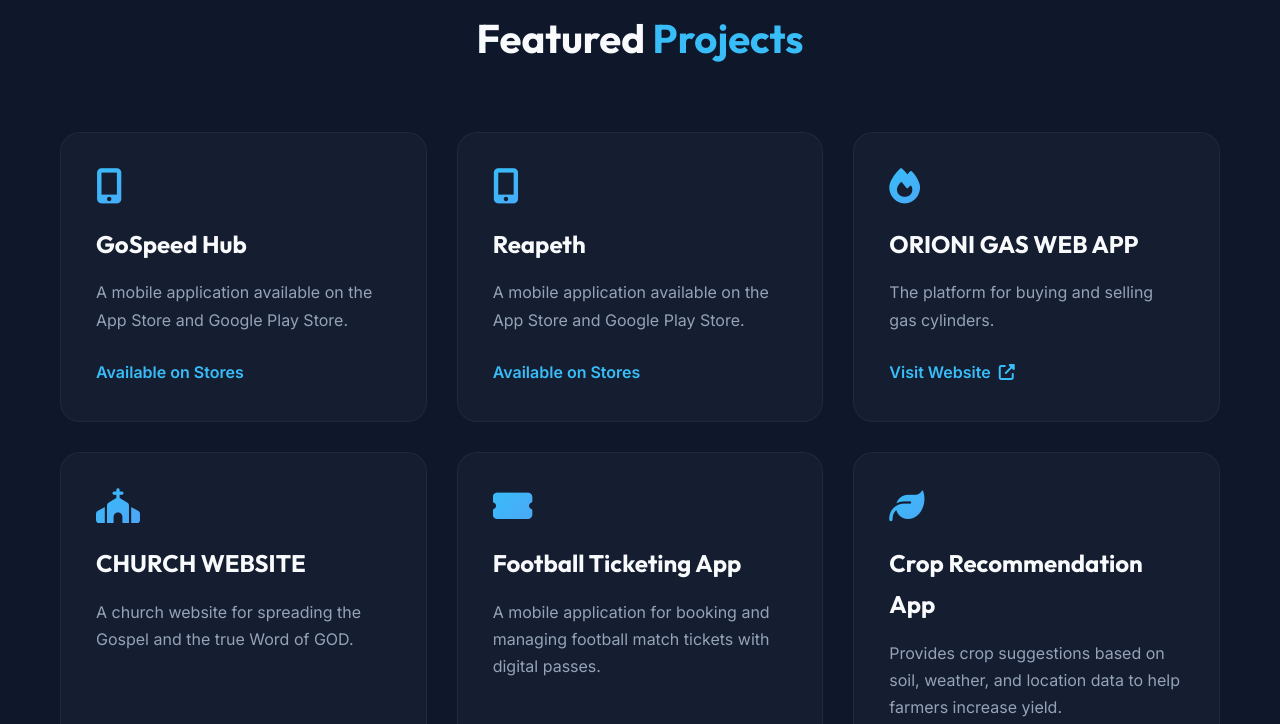
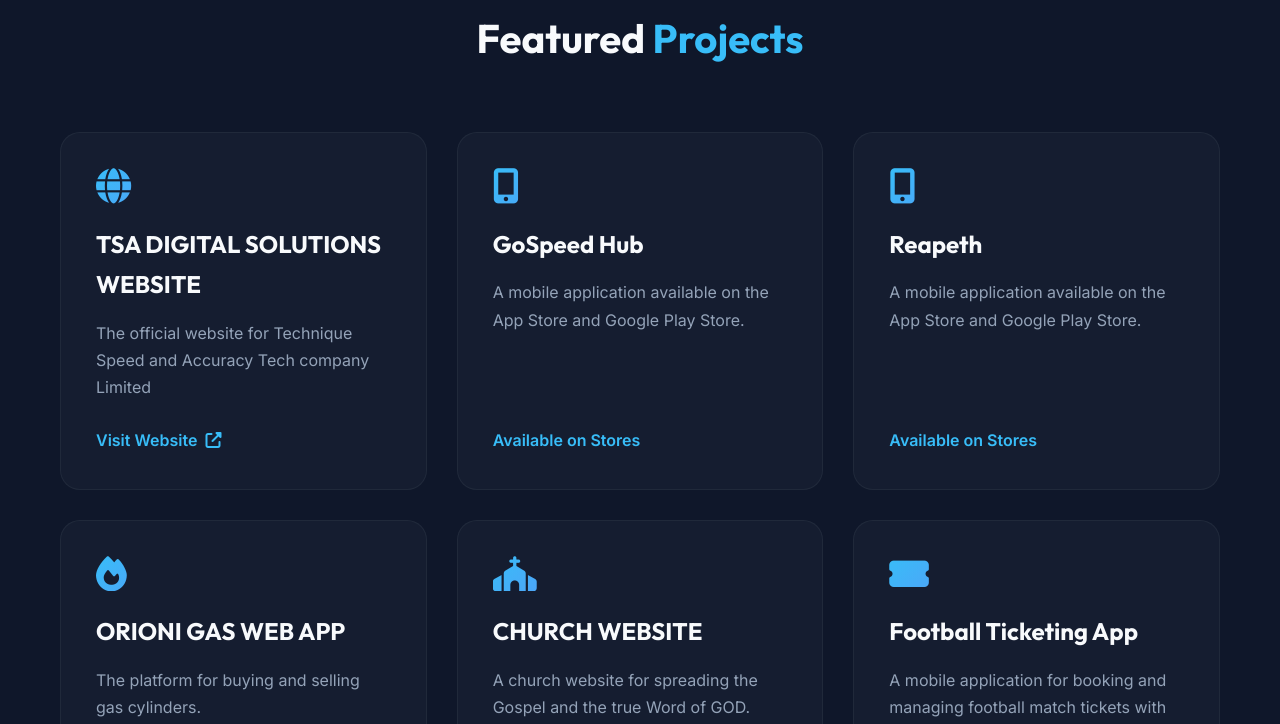
Before and after one commit to emmajulius/my-portfolio, a plain HTML site: page index.html in a window 1280 px wide. Shown: the part 2640-3364 px from the top of the page. Drawn offline with Linux system fonts and the light colour scheme.

Commit message:
Add TSA DIGITAL SOLUTIONS WEBSITE to projects

```diff
--- a/index.html
+++ b/index.html
@@ -256,6 +256,15 @@
     <div class="project-grid">
 
       <div class="project-card">
+        <i class="fas fa-globe project-icon"></i>
+        <h3>TSA DIGITAL SOLUTIONS WEBSITE</h3>
+        <p>The official website for Technique Speed and Accuracy Tech company Limited</p>
+        <div class="project-links">
+          <a href="https://www.tsadigitalsolutions.co.tz/" target="_blank">Visit Website <i class="fas fa-external-link-alt"></i></a>
+        </div>
+      </div>
+
+      <div class="project-card">
         <i class="fas fa-mobile-alt project-icon"></i>
         <h3>GoSpeed Hub</h3>
         <p>A mobile application available on the App Store and Google Play Store.</p>
```
